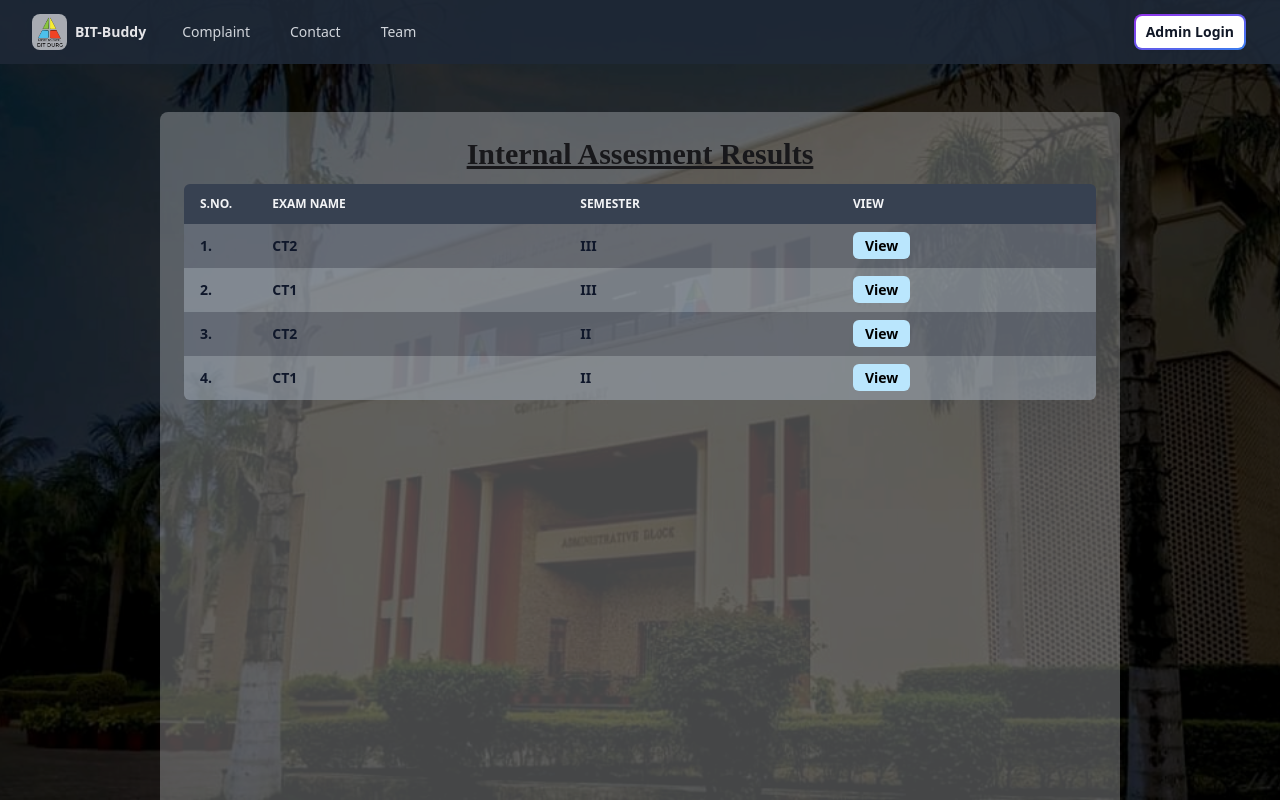
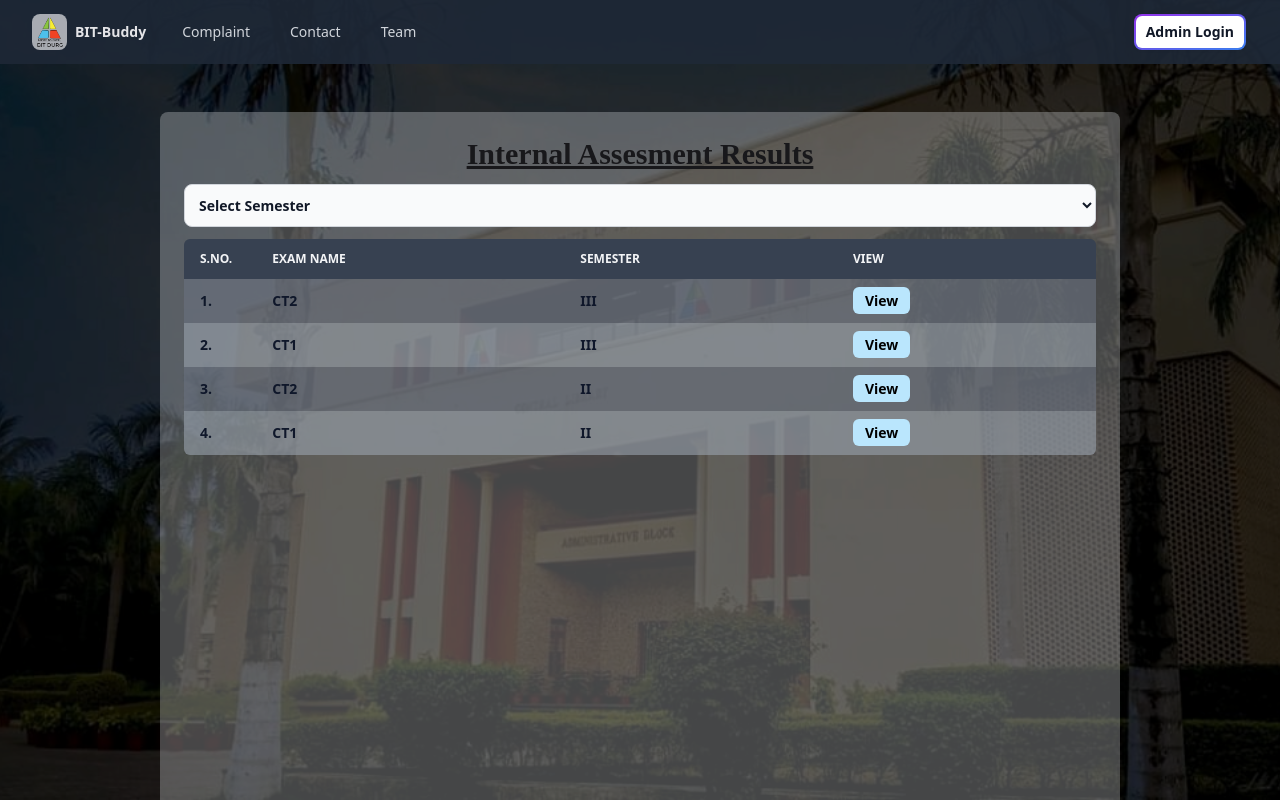
Before and after one commit to Gajmain2020/ERP, a React (Vite) app in the folder frontend/: page /student/1/1/assesment-results in a window 1280 px wide. Shown: the top 800 px of the page. Built offline with nearby package versions, Linux system fonts and the light colour scheme; a web font is replaced by a local one.

Commit message:
filter added to assesment (Student)

```diff
--- a/frontend/src/Component/Student/AssesmentResults/AssesmentResults.jsx
+++ b/frontend/src/Component/Student/AssesmentResults/AssesmentResults.jsx
@@ -1,6 +1,8 @@
 import { Link } from "react-router-dom";
 import Heading from "../../Common/Heading";
 import Wrapper from "../../Common/Wrapper";
+import { INPUT_STYLE } from "../../../Constants/Students.constants";
+import { useEffect, useState } from "react";
 
 const dummyResult = [
   {
@@ -22,9 +24,58 @@ const dummyResult = [
 ];
 
 export default function AssesmentResults() {
+  const [loading, setLoading] = useState(true);
+  const [semesters, setSemesters] = useState([]);
+  const [results, setResults] = useState([]);
+  const [filteredResults, setFilteredResults] = useState([]);
+
+  useEffect(() => {
+    setSemesters(["I", "II", "III", "IV", "V", "VI", "VII", "VIII"]);
+    setResults(dummyResult);
+    setFilteredResults(dummyResult);
+    setLoading(false);
+  }, []);
+
+  if (loading) {
+    return (
+      <Wrapper>
+        <div className="relative flex justify-center items-center ">
+          <div className="absolute animate-spin rounded-full h-32 w-32 border-t-4 border-b-4 border-purple-500"></div>
+          <img
+            src="https://www.svgrepo.com/show/509001/avatar-thinking-9.svg"
+            className="rounded-full h-28 w-28"
+          />
+        </div>
+        <div className="flex items-center justify-center animate-pulse text-2xl font-main">
+          Loading...
+        </div>
+      </Wrapper>
+    );
+  }
+
+  function handleSemesterChange(e) {
+    if (e.target.value === "") {
+      setFilteredResults(...results);
+      return;
+    }
+    setFilteredResults(
+      results.filter((res) => res.semester === e.target.value)
+    );
+  }
+
   return (
     <Wrapper>
       <Heading>Internal Assesment Results</Heading>
+      <div>
+        <select onChange={handleSemesterChange} className={INPUT_STYLE}>
+          <option value="">Select Semester</option>
+          {semesters.map((sem) => (
+            <option key={sem} value={sem}>
+              {sem}
+            </option>
+          ))}
+        </select>
+      </div>
       <div className="relative overflow-x-auto rounded-md">
         <table className="w-full text-sm text-left rtl:text-right text-gray-500 dark:text-gray-400">
           <thead className="text-xs uppercase bg-gray-700 text-gray-100">
@@ -44,7 +95,12 @@ export default function AssesmentResults() {
             </tr>
           </thead>
           <tbody className="text-slate-900 font-semibold">
-            {dummyResult.map((res, idx) => (
+            {!filteredResults.length ? (
+              <tr aria-rowspan={10} className="w-full">
+                No Results for show.
+              </tr>
+            ) : (
+              filteredResults.map((res, idx) => (
                 <tr
                   key={idx}
                   className="odd:bg-gray-500/60 even:bg-gray-400/60 border-bborder-gray-700 hover:bg-gray-900/70 transition hover:text-white"
@@ -60,7 +116,8 @@ export default function AssesmentResults() {
                     </Link>
                   </td>
                 </tr>
-            ))}
+              ))
+            )}
           </tbody>
         </table>
       </div>
```
Lines whose indentation alone changed are shown as unchanged.
